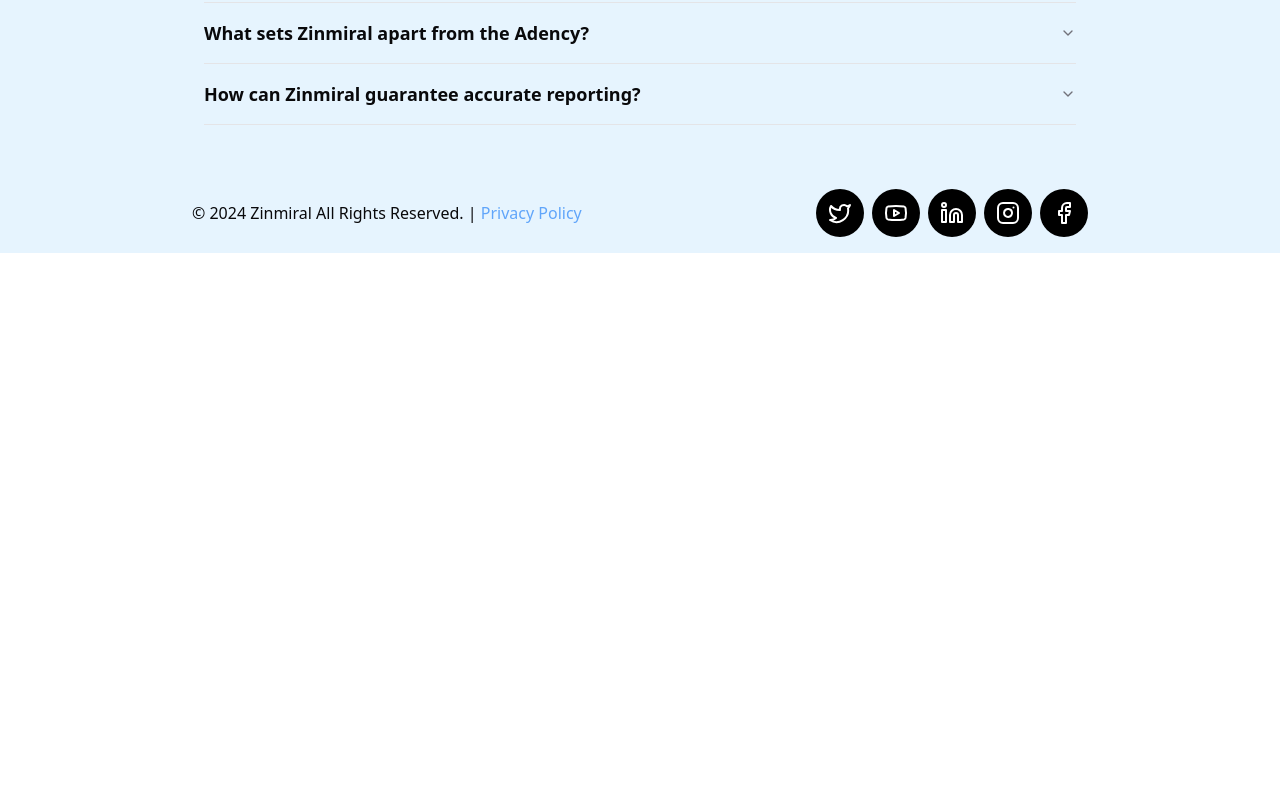
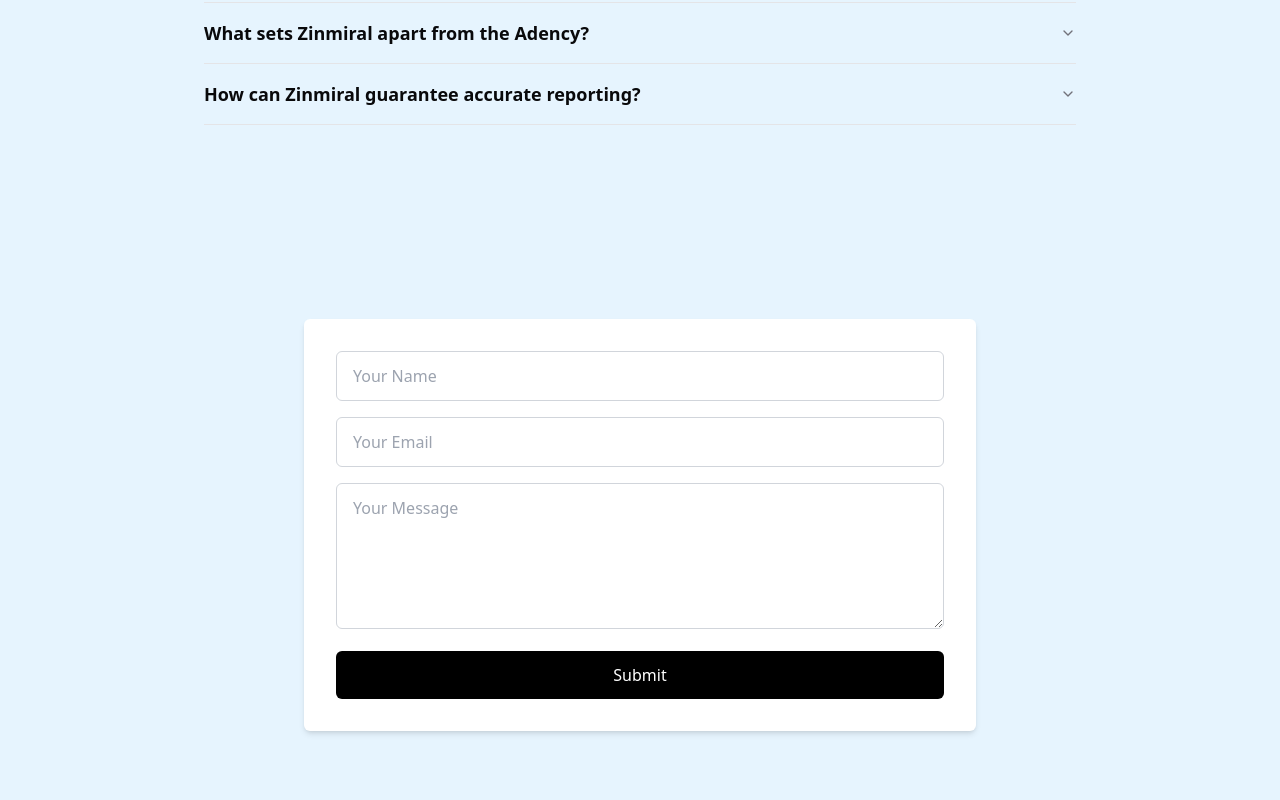
Before and after one commit to ankitmahato03/zinmiral-clone, a React (Vite) app: page / in a window 1280 px wide. Shown: the part 3840-4640 px from the top of the page. Before the commit the page ends 4093 px from the top, so only its background shows below. Built offline with nearby package versions, Linux system fonts and the light colour scheme.

Commit message:
Addition of Contact Componant

```diff
--- a/src/App.jsx
+++ b/src/App.jsx
@@ -1,3 +1,4 @@
+import Contact from "./components/Contact";
 import Faq from "./components/FAQ";
 import Footer from "./components/Footer";
 import Home from "./components/Home";
@@ -15,6 +16,7 @@
       <Onboarding />
       <WhyZinmiral />
       <Faq />
+      <Contact />
       <Footer />
     </div>
   );
--- /dev/null
+++ b/src/components/Contact.jsx
@@ -0,0 +1,44 @@
+import React from "react";
+
+const Contact = () => {
+  return (
+    <div
+      id="Contact"
+      className="flex items-center justify-center min-h-screen space-y-6 lg:space-y-0"
+    >
+      <form
+        name="submit-to-google-sheet"
+        className="w-full max-w-2xl bg-white dark:bg-gray-800 p-8 rounded-md shadow-md"
+      >
+        <input
+          type="text"
+          name="Name"
+          placeholder="Your Name"
+          required
+          className="w-full px-4 py-3 border border-gray-300 dark:border-gray-700 rounded-md mb-4 focus:outline-none focus:ring-2 focus:ring-black dark:focus:ring-white"
+        />
+        <input
+          type="email"
+          name="Email"
+          placeholder="Your Email"
+          required
+          className="w-full px-4 py-3 border border-gray-300 dark:border-gray-700 rounded-md mb-4 focus:outline-none focus:ring-2 focus:ring-black dark:focus:ring-white"
+        />
+        <textarea
+          name="Message"
+          rows="5"
+          placeholder="Your Message"
+          className="w-full px-4 py-3 border border-gray-300 dark:border-gray-700 rounded-md mb-4 focus:outline-none focus:ring-2 focus:ring-black dark:focus:ring-white"
+        ></textarea>
+        <button
+          type="submit"
+          className="w-full py-3 bg-black text-white rounded-md hover:bg-gray-800 dark:hover:bg-gray-600 focus:outline-none focus:ring-2 focus:ring-black dark:focus:ring-white"
+        >
+          Submit
+        </button>
+      </form>
+    </div>
+  );
+};
+
+export default Contact;
```
